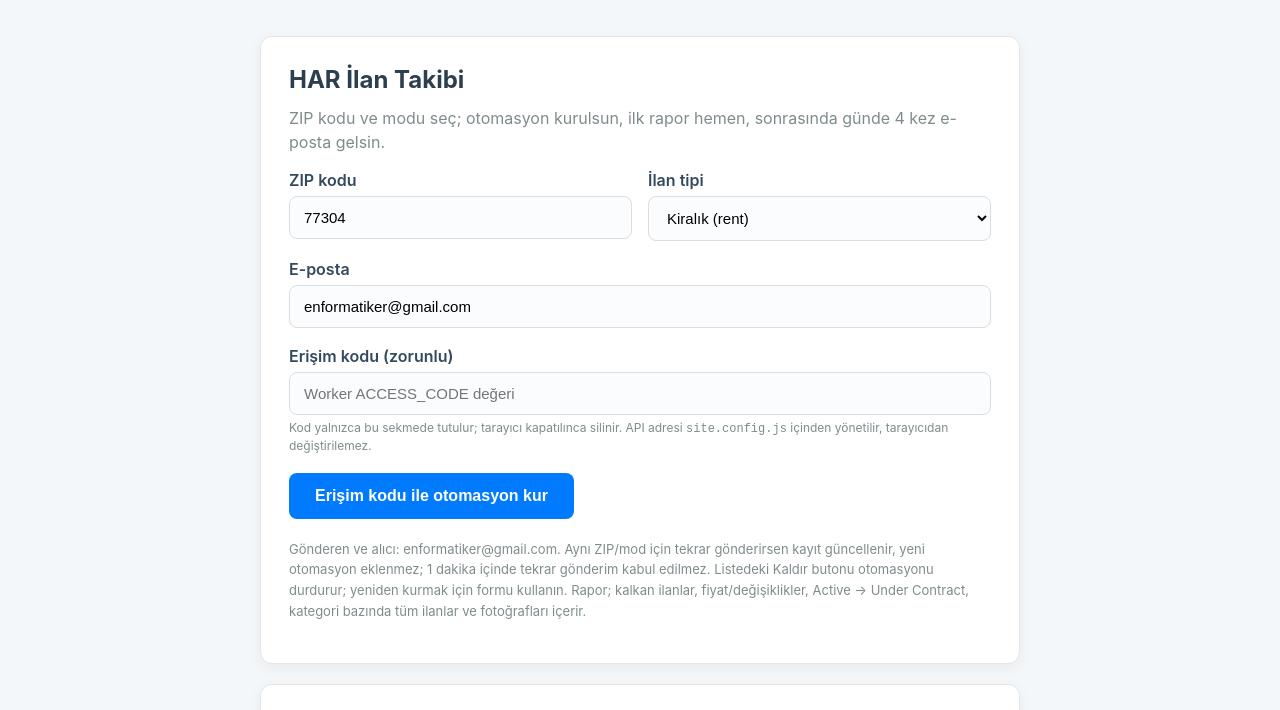
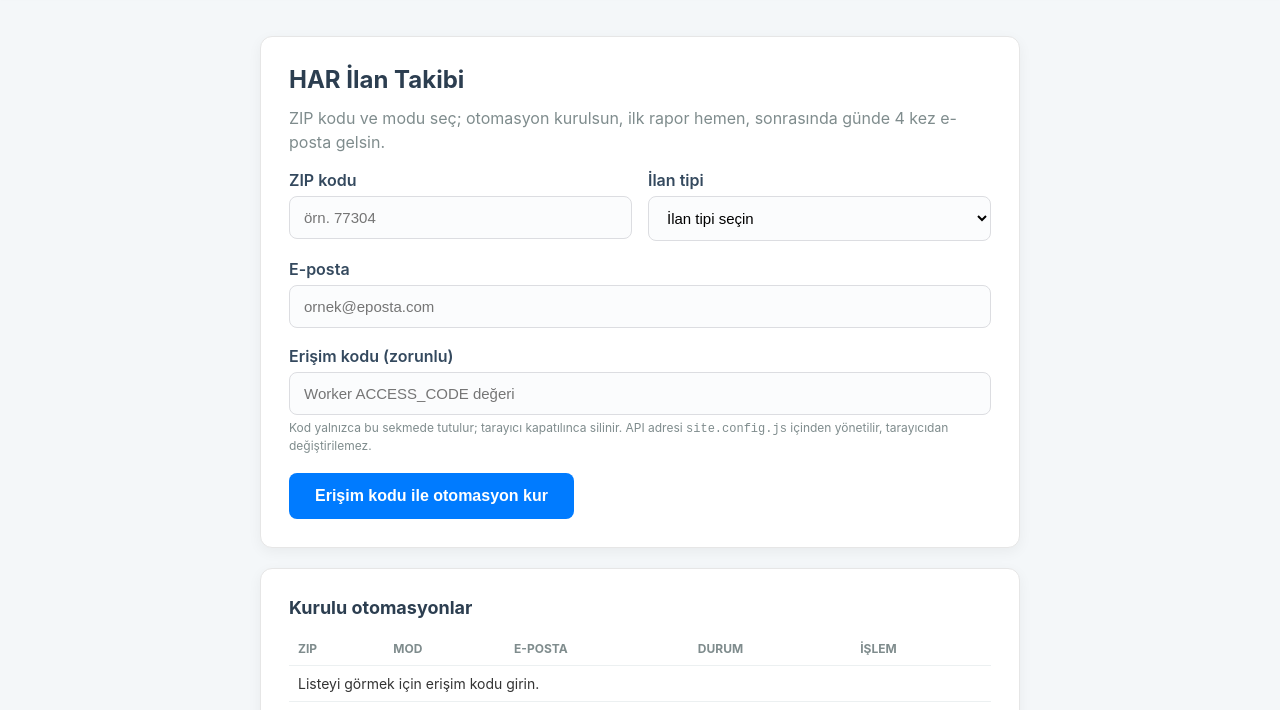
Before and after one commit to enformatiker/enformatiker.github.io, a plain HTML site: page har.html in a window 1280 px wide. Shown: the part 75-785 px from the top of the page. Drawn offline with Linux system fonts and the light colour scheme.

Commit message:
ui: bos alanlar ve bilgi paragrafini kaldir

```diff
--- a/har.html
+++ b/har.html
@@ -30,7 +30,6 @@
         .status { margin-top:18px; padding:14px; border-radius:8px; display:none; line-height:1.5; }
         .status.ok { display:block; background:#eaf7ef; color:#1e7e43; border:1px solid #bfe6cd; }
         .status.err { display:block; background:#fdecec; color:#b42318; border:1px solid #f5c2c2; }
-        .har-note { font-size:13px; color:#7f8c8d; line-height:1.6; margin-top:20px; }
         table.har-list { width:100%; border-collapse:collapse; margin-top:10px; font-size:14px; }
         table.har-list th, table.har-list td { padding:9px; border-bottom:1px solid #ecf0f1; text-align:left; }
         table.har-list th { color:#7f8c8d; font-size:12px; text-transform:uppercase; }
@@ -61,11 +60,12 @@
                 <div class="row">
                     <div class="field">
                         <label for="zip">ZIP kodu</label>
-                        <input id="zip" name="zip" type="text" value="77304" placeholder="örn. 78626" inputmode="numeric" pattern="[0-9]{5}(-[0-9]{4})?" required>
+                        <input id="zip" name="zip" type="text" placeholder="örn. 77304" inputmode="numeric" pattern="[0-9]{5}(-[0-9]{4})?" required>
                     </div>
                     <div class="field">
                         <label for="mode">İlan tipi</label>
-                        <select id="mode" name="mode">
+                        <select id="mode" name="mode" required>
+                            <option value="" selected disabled>İlan tipi seçin</option>
                             <option value="rent">Kiralık (rent)</option>
                             <option value="sale">Satılık (sale)</option>
                         </select>
@@ -73,7 +73,7 @@
                 </div>
                 <div class="field">
                     <label for="email">E-posta</label>
-                    <input id="email" name="email" type="email" value="enformatiker@gmail.com" required>
+                    <input id="email" name="email" type="email" placeholder="ornek@eposta.com" required>
                 </div>
                 <div class="field">
                     <label for="accessCode">Erişim kodu (zorunlu)</label>
@@ -84,7 +84,6 @@
             </form>
 
             <div id="status" class="status"></div>
-            <p class="har-note" id="harNote"></p>
         </div>
 
         <div class="har-card" style="margin-top:20px">
@@ -114,12 +113,6 @@
             document.getElementById("siteLogo").textContent = cfg.siteName;
             document.title = cfg.siteName + " - Otomasyon Kur";
         }
-        document.getElementById("harNote").textContent =
-            "Gönderen ve alıcı: " + (cfg.supportEmail || "enformatiker@gmail.com") + ". " +
-            "Aynı ZIP/mod için tekrar gönderirsen kayıt güncellenir, yeni otomasyon eklenmez; " +
-            "1 dakika içinde tekrar gönderim kabul edilmez. Listedeki Kaldır butonu otomasyonu durdurur; " +
-            "yeniden kurmak için formu kullanın. Rapor; kalkan ilanlar, fiyat/değişiklikler, " +
-            "Active → Under Contract, kategori bazında tüm ilanlar ve fotoğrafları içerir.";
         document.getElementById("siteFooter").textContent =
             "© " + new Date().getFullYear() + " " + (cfg.siteName || "HAR Watch") + ". Tüm hakları saklıdır.";
 
@@ -162,14 +155,20 @@
                 showStatus("err", "ZIP kodu 5 haneli olmalı (örn. 77304).");
                 return;
             }
+            const mode = document.getElementById("mode").value;
+            if (mode !== "rent" && mode !== "sale") {
+                showStatus("err", "İlan tipi seçin.");
+                return;
+            }
+            const email = document.getElementById("email").value.trim();
+            if (!email) {
+                showStatus("err", "E-posta adresi girin.");
+                return;
+            }
             showStatus("", "Otomasyon kuruluyor...");
             button.disabled = true;
 
-            const payload = {
-                zip: zip,
-                mode: document.getElementById("mode").value,
-                email: document.getElementById("email").value.trim()
-            };
+            const payload = { zip: zip, mode: mode, email: email };
             try {
                 const response = await fetch(apiBase + "/api/automations", {
                     method: "POST",
```
